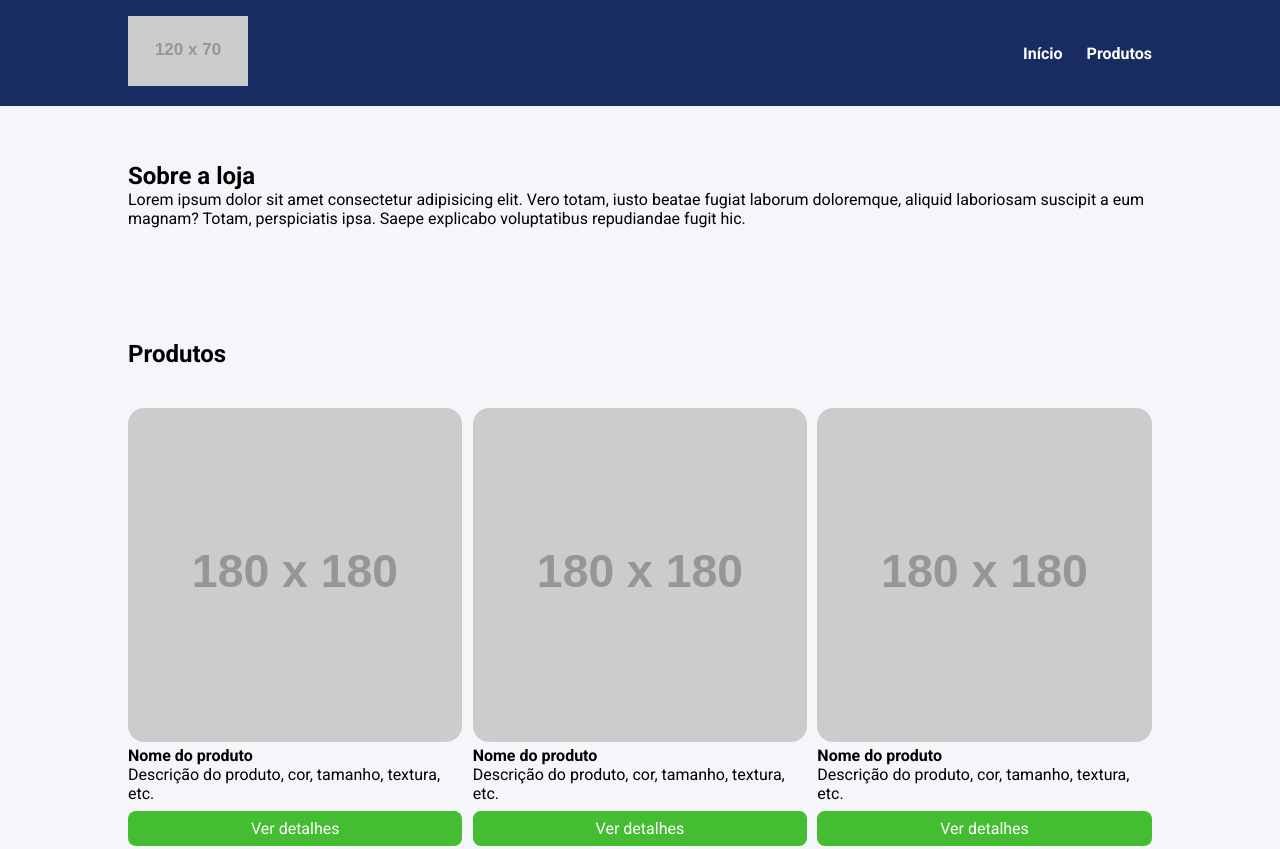
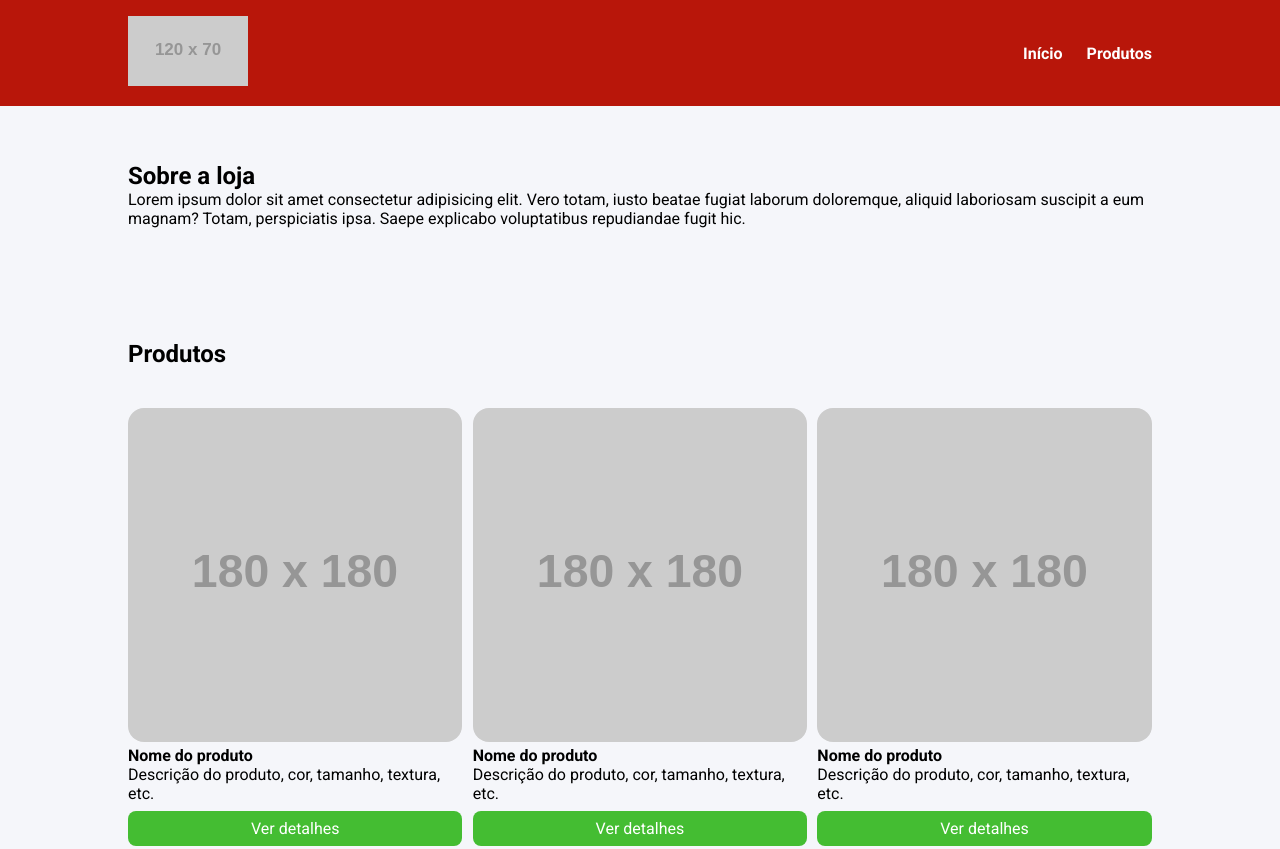
Before and after one commit to Danpalmeira92/exercicio_sass, a website: page index.html in a window 1280 px wide. Shown: the top 849 px of the page. Drawn offline with Linux system fonts and the light colour scheme; placeholder pictures from the web are drawn by us.

```diff
--- a/source/config/variaveis.scss
+++ b/source/config/variaveis.scss
@@ -4,7 +4,7 @@
 
 // Esquema de cores
 $corDeFundo: #f5f6fa;
-$corPrincipal: #182C61;
+$corPrincipal: #b8160a;
 $corSecundaria: #44bd32;
 
 // Breakpoints
```
Also changed, not shown: build/main.css, images/Logo.webp (added), 1 other file.
